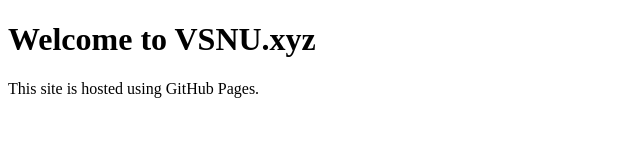
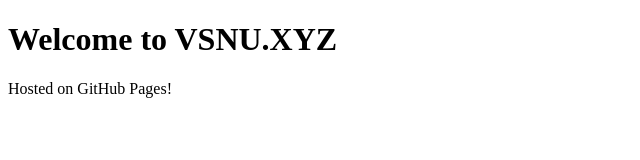
Before and after one commit to vsnu4git/vsnu.xyz, a plain HTML site: page index.html in a window 1280 px wide. Shown: the whole page, without its empty margins (0-640 px from the left). Drawn offline with Linux system fonts and the light colour scheme.

Commit message:
Update index.html

```diff
--- a/index.html
+++ b/index.html
@@ -1,12 +1,10 @@
 <!DOCTYPE html>
-<html lang="en">
+<html>
 <head>
-    <meta charset="UTF-8">
-    <meta name="viewport" content="width=device-width, initial-scale=1.0">
-    <title>VSNU</title>
+    <title>VSNU.XYZ</title>
 </head>
 <body>
-    <h1>Welcome to VSNU.xyz</h1>
-    <p>This site is hosted using GitHub Pages.</p>
+    <h1>Welcome to VSNU.XYZ</h1>
+    <p>Hosted on GitHub Pages!</p>
 </body>
 </html>
```
